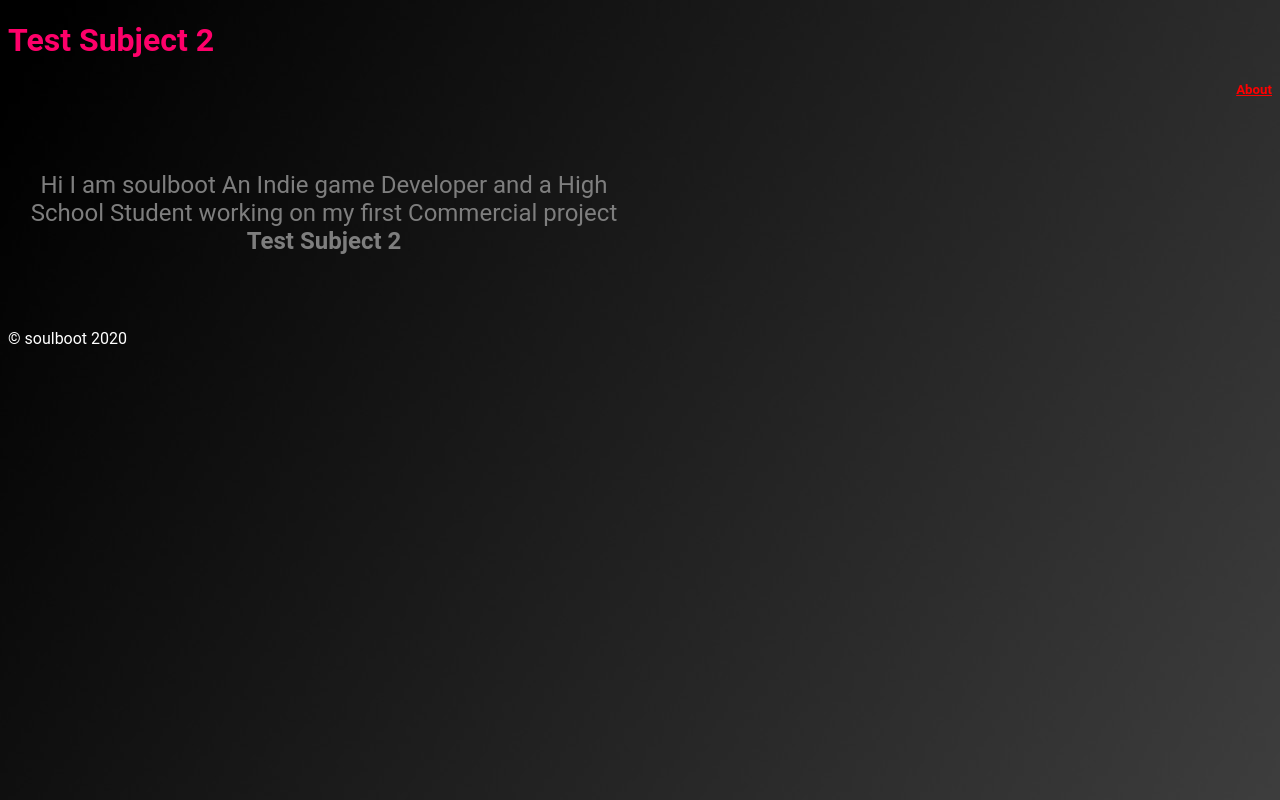
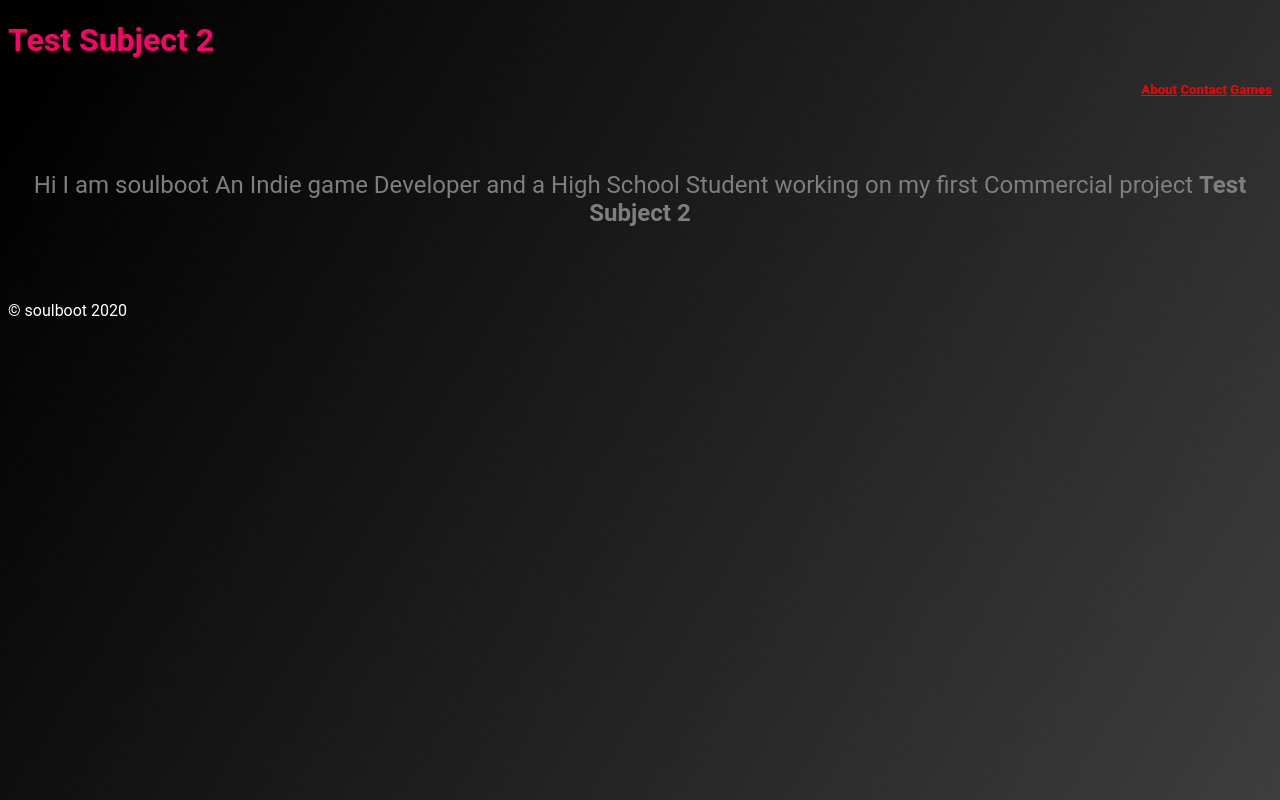
Before and after one commit to Soulboot/Soulboot.github.io, a plain HTML site: page index.html in a window 1280 px wide. Drawn offline with Linux system fonts and the light colour scheme.

Commit message:
Update index.html

```diff
--- a/index.html
+++ b/index.html
@@ -7,6 +7,7 @@
         <style>
             body{
 
+
                 background-image: url("Background.jpg");
                 font-family: roboto;
             }
@@ -15,13 +16,11 @@
             }
             h5{text-align : right;}
             p{
-
-                width : 50%;
                 padding-top: 50px;
                 color: rgb(126, 126, 126) ; text-align : center;font-size: 24px;
                 padding-bottom: 50px;
             }
-            a{color :rgb(255, 0, 0) ; text-align: right;}
+            a{color :rgb(255, 0, 0) ; text-align: right; padding-right:20;}
             header1{text-align : left}
             header2{text-align : right; color : rgb(255, 0, 0);}
 
@@ -30,7 +29,7 @@
     </head>
     <body>
         <h1>Test Subject 2</h1>
-       <h5> <a href="about.html">About</a> </h5>
+       <h5> <a href="about.html">About</a> <a href="">Contact</a> <a href="">Games</a> </h5>
 
         <p>
             Hi I am soulboot
```
